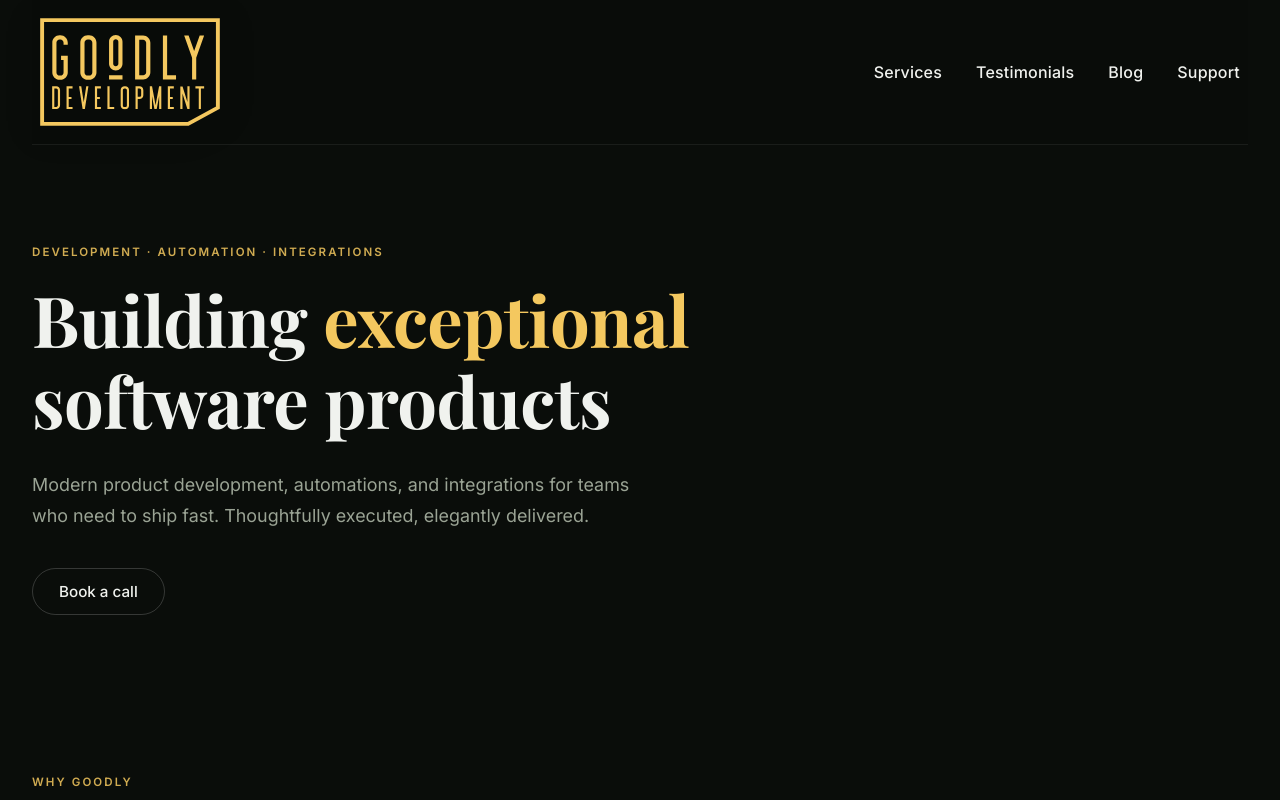
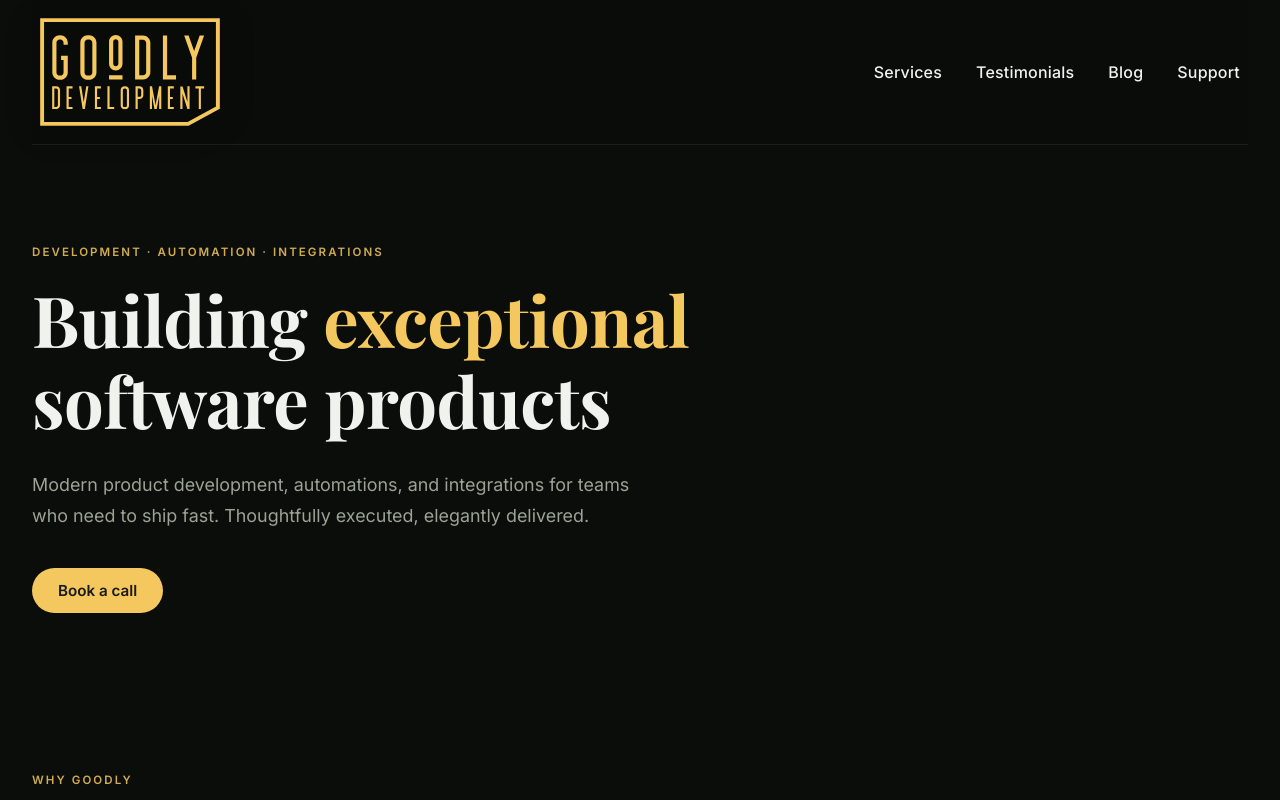
Before and after one commit to Jordan1022/goodly-subs, a React (Create React App) app: page / in a window 1280 px wide. Shown: the top 800 px of the page. Built offline with nearby package versions, Linux system fonts and the light colour scheme.

Commit message:
updated button

```diff
--- a/src/CTASection.js
+++ b/src/CTASection.js
@@ -71,21 +71,21 @@ const ButtonRow = styled.div`
 
 const ButtonSecondary = styled.a`
   font-size: 0.95rem;
-  font-weight: 500;
+  font-weight: 600;
   padding: 13px 26px;
   border-radius: 999px;
-  background: transparent;
-  color: var(--color-text);
-  border: 1px solid rgba(255, 255, 255, 0.18);
+  background: var(--color-gold);
+  color: #1a1a1a;
+  border: none;
   cursor: pointer;
-  transition: transform 0.15s ease, border-color 0.2s ease;
+  transition: transform 0.15s ease, box-shadow 0.15s ease;
   text-decoration: none;
   display: inline-flex;
   align-items: center;
 
   &:hover {
     transform: translateY(-1px);
-    border-color: rgba(255, 255, 255, 0.35);
+    box-shadow: 0 8px 24px rgba(244, 200, 95, 0.3);
   }
 `;
 
```
